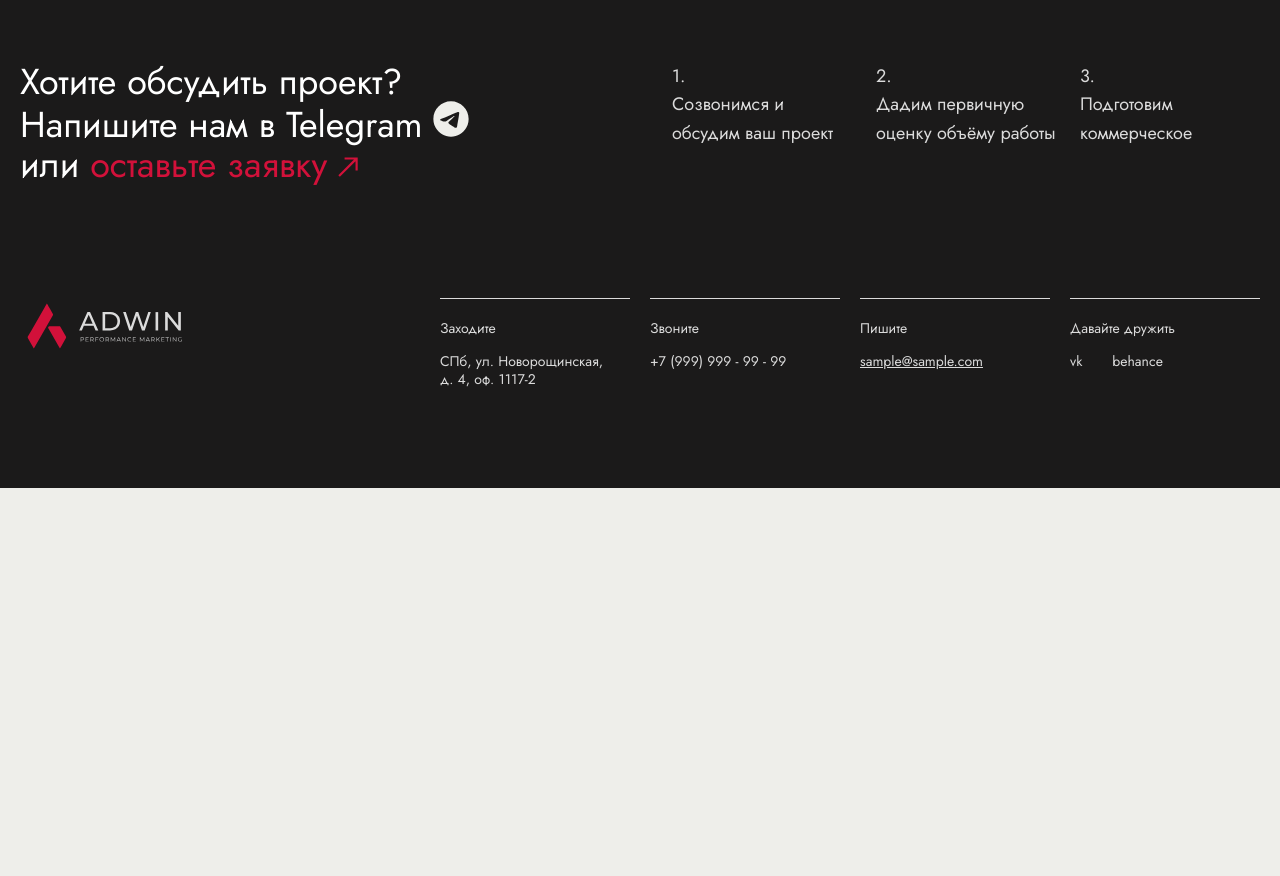
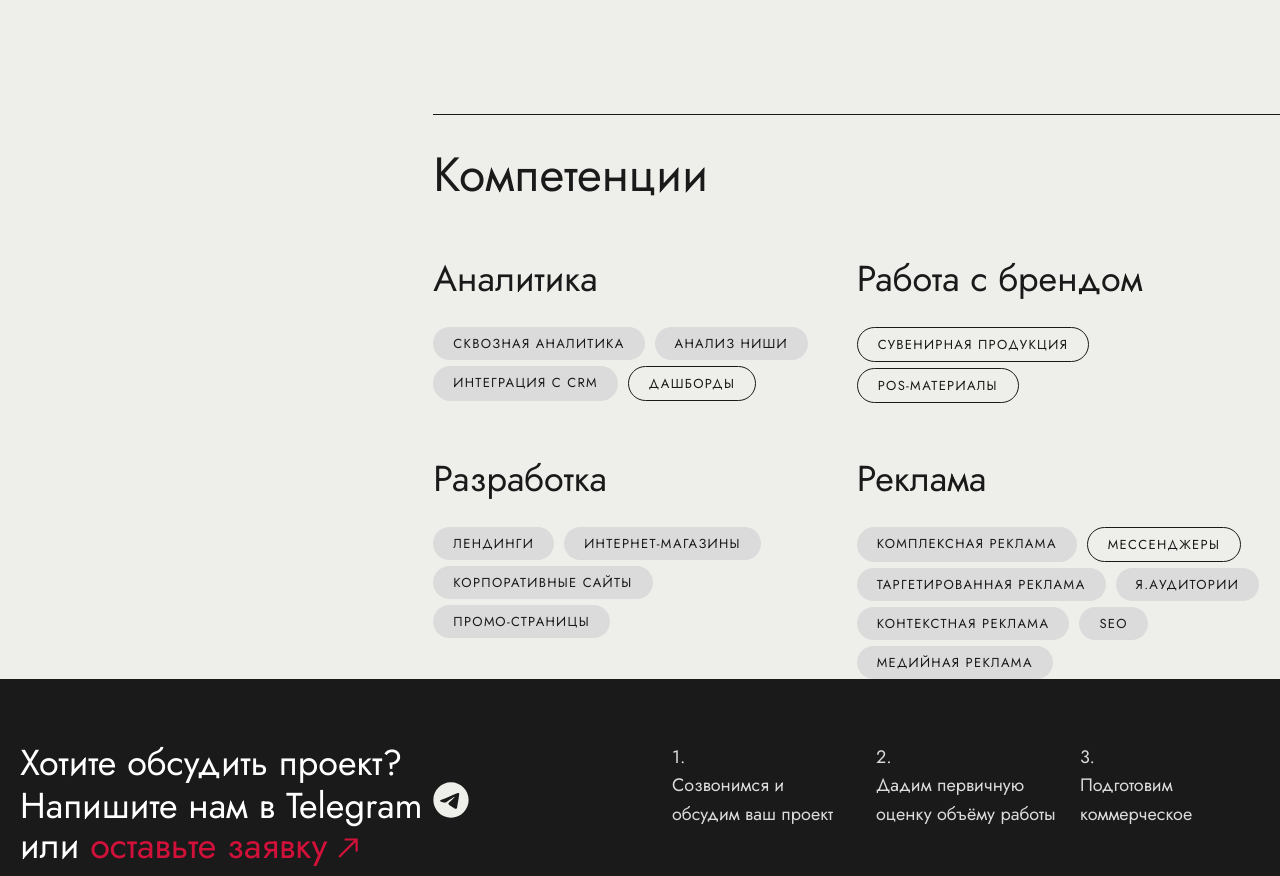
Before and after one commit to adwin-agency/adwin-site, a Next.js app: page /about in a window 1280 px wide. Shown: the part 634-1510 px from the top of the page. Before the commit the page ends 1122 px from the top, so only its background shows below. Built offline with nearby package versions, Linux system fonts and the light colour scheme.

Commit message:
competencies

```diff
--- /dev/null
+++ b/components/about/Competencies.js
@@ -0,0 +1,23 @@
+import cn from 'classnames'
+import data from '/data/competencies'
+import styles from './Competencies.module.scss'
+
+export default function Competencies() {
+  return (
+    <section>
+      <h2 className='h2'>Компетенции</h2>
+      <div className={styles.list}>
+        {data.map(item => (
+          <div key={item.id} className={styles.item}>
+            <p className={styles.title}>{item.title}</p>
+            <div className={styles.tags}>
+              {item.items.map(i => (
+                <span key={i.id} className={cn(styles.tag, { [styles.tagLink]: i.link })}>{i.title}</span>
+              ))}
+            </div>
+          </div>
+        ))}
+      </div>
+    </section >
+  )
+}
--- /dev/null
+++ b/components/about/Competencies.module.scss
@@ -0,0 +1,76 @@
+.list {
+  margin-top: 40rem;
+}
+
+.item {
+  margin-bottom: 30rem;
+
+  &:last-child {
+    margin-bottom: 0;
+  }
+}
+
+.title {
+  font-size: 24rem;
+  line-height: 1.1;
+}
+
+.tags {
+  display: flex;
+  flex-wrap: wrap;
+  gap: 6rem 10rem;
+  margin-top: 20rem;
+}
+
+.tag {
+  border: 1px solid $color-grey-main;
+  border-radius: 100rem;
+  padding: 10rem;
+  font-size: 12rem;
+  line-height: 1;
+  letter-spacing: 0.1em;
+  text-transform: uppercase;
+}
+
+.tagLink {
+  border: none;
+  background-color: $color-grey-light;
+}
+
+@include media(lg) {
+  .list {
+    display: grid;
+    grid-template-columns: repeat(2, 1fr);
+    grid-gap: 56rem 20rem;
+    margin-top: 58rem;
+  }
+
+  .item {
+    margin-bottom: 0;
+  }
+
+  .title {
+    font-size: 36rem;
+  }
+
+  .tags {
+    margin-top: 28rem;
+  }
+
+  .tag {
+    padding: 10rem 20rem;
+    font-size: 13rem;
+  }
+}
+
+@include media(xl) {
+  .list {
+    grid-gap: 84rem 20rem;
+    margin-top: 52rem;
+  }
+
+  .tag {
+    padding: 15rem 30rem;
+    font-size: 14rem;
+  }
+}
--- a/components/about/MainAbout.js
+++ b/components/about/MainAbout.js
@@ -1,4 +1,6 @@
 import Partners from './Partners'
+import Competencies from './Competencies'
+import Divider from '../ui/Divider'
 import styles from './MainAbout.module.scss'
 
 export default function MainAbout() {
@@ -9,6 +11,8 @@ export default function MainAbout() {
           <div className="col-lg-2"></div>
           <div className="col-lg-4">
             <Partners />
+            <Divider className={styles.divider1} />
+            <Competencies />
           </div>
         </div>
       </div>
--- a/components/about/MainAbout.module.scss
+++ b/components/about/MainAbout.module.scss
@@ -1,10 +1,18 @@
 .el {
   padding-top: 26rem;
+}
+
+.divider1 {
+  margin: 40rem 33rem;
 }
 
 @include media(lg) {
   .el {
     padding-top: 60rem;
+  }
+
+  .divider1 {
+    margin: 116rem (-$container-padding) 34rem 0;
   }
 }
 
@@ -12,4 +20,8 @@
   .el {
     padding-top: 82rem;
   }
+
+  .divider1 {
+    margin: 104rem (-$container-padding-xl) 54rem 0;
+  }
 }
--- /dev/null
+++ b/components/ui/Divider.js
@@ -0,0 +1,8 @@
+import cn from 'classnames'
+import styles from './Divider.module.scss'
+
+export default function Divider({ className }) {
+  return (
+    <div className={cn(styles.el, className)}></div>
+  )
+}
--- /dev/null
+++ b/components/ui/Divider.module.scss
@@ -0,0 +1,3 @@
+.el {
+  border-top: 1px solid $color-grey-main;
+}
--- /dev/null
+++ b/data/competencies.js
@@ -0,0 +1,43 @@
+export default [
+  {
+    id: 'a',
+    title: 'Аналитика',
+    items: [
+      { id: 'a1', title: 'сквозная аналитика', link: '/' },
+      { id: 'a2', title: 'анализ ниши', link: '/' },
+      { id: 'a3', title: 'интеграция с CRM', link: '/' },
+      { id: 'a4', title: 'дашборды' }
+    ]
+  },
+  {
+    id: 'b',
+    title: 'Работа с брендом',
+    items: [
+      { id: 'b1', title: 'сувенирная продукция' },
+      { id: 'b2', title: 'pos-материалы' }
+    ]
+  },
+  {
+    id: 'c',
+    title: 'Разработка',
+    items: [
+      { id: 'c1', title: 'лендинги', link: '/' },
+      { id: 'c2', title: 'интернет-магазины', link: '/' },
+      { id: 'c3', title: 'корпоративные сайты', link: '/' },
+      { id: 'c4', title: 'промо-страницы', link: '/' }
+    ]
+  },
+  {
+    id: 'd',
+    title: 'Реклама',
+    items: [
+      { id: 'd1', title: 'комплексная реклама', link: '/' },
+      { id: 'd2', title: 'мессенджеры' },
+      { id: 'd3', title: 'таргетированная реклама', link: '/' },
+      { id: 'd4', title: 'я.аудитории', link: '/' },
+      { id: 'd5', title: 'контекстная реклама', link: '/' },
+      { id: 'd6', title: 'seo', link: '/' },
+      { id: 'd7', title: 'медийная реклама', link: '/' }
+    ]
+  }
+]
```
